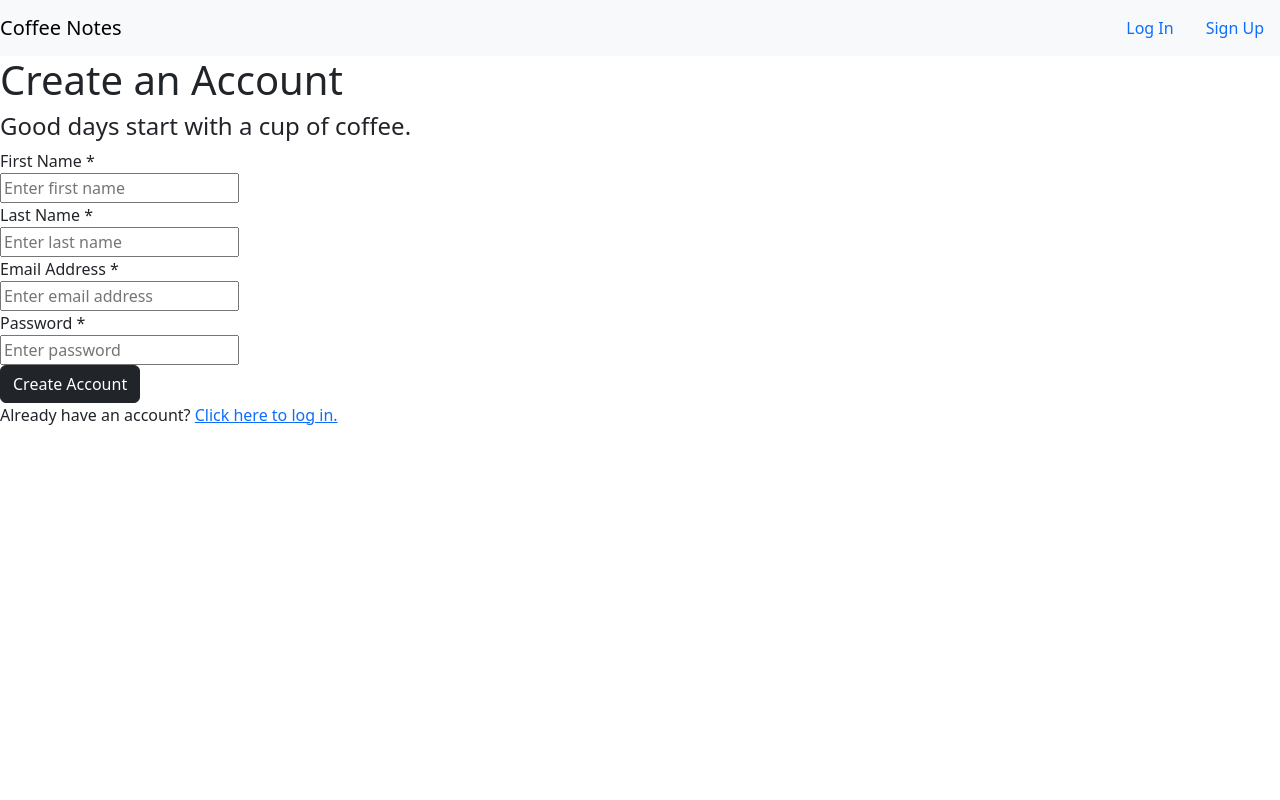
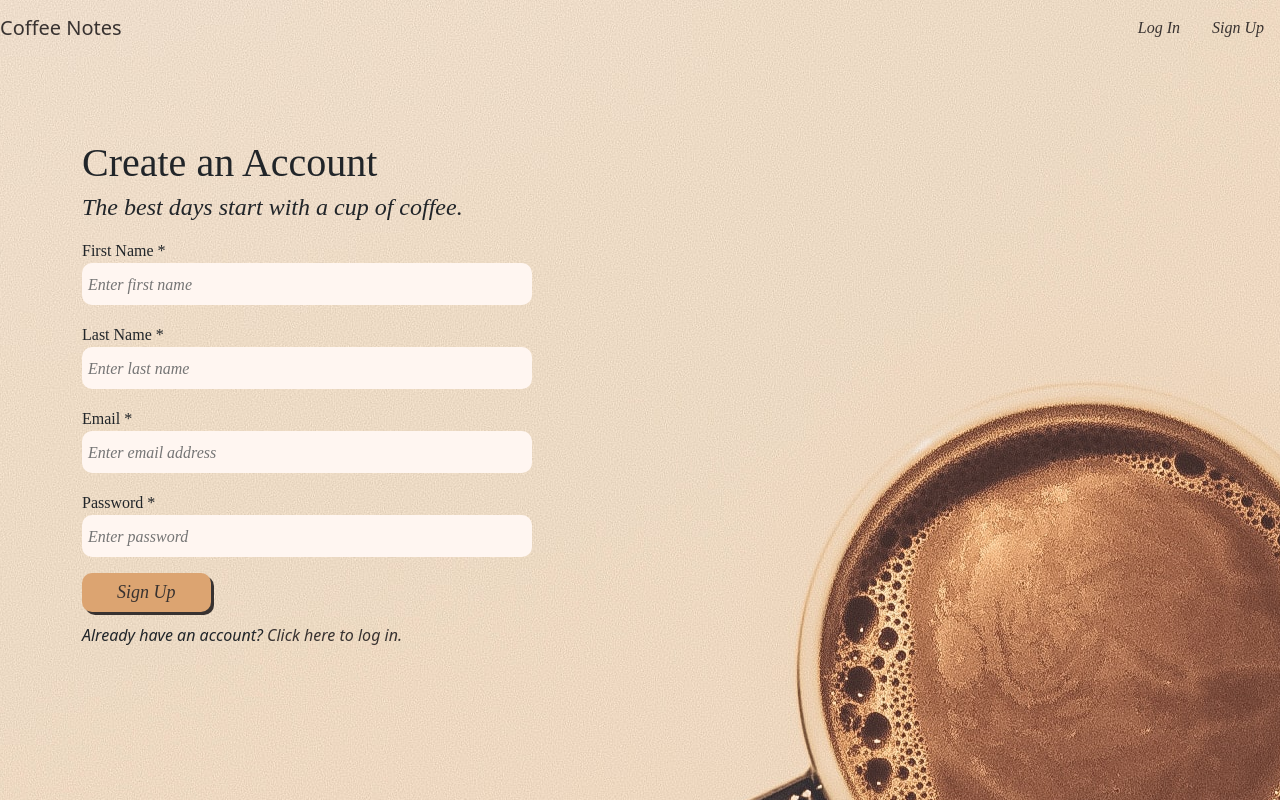
Before and after one commit to victoria-vu/Coffee-Notes, a Flask app: page /signup in a window 1280 px wide. Run offline with Flask 2, Linux system fonts and the light colour scheme.

Commit message:
Add background, font style, and style forms for home, log in and sign up pages

```diff
--- a/static/css/style.css
+++ b/static/css/style.css
@@ -0,0 +1,71 @@
+h1 {
+    font-family:  "Gloock";
+}
+
+h3 {
+    font-family:  "Larsseit";
+}
+
+h4 {
+    font-family: "Larsseit";
+    font-style: italic;
+}
+
+p {
+    font-style: italic;
+}
+
+.nav-link {
+    font-family:  "Larsseit";
+    font-style: italic;
+    font-weight: 500;
+    color: #383230;
+}
+
+.submit-btn {
+    font-family:  "Larsseit";
+    font-style: italic;
+    font-weight: 500;
+    font-size: 18px;
+    color: #383230;
+    background-color: #DCA471;
+    border-width: 0px;
+    border-radius: 10px;
+    padding: 6px 35px;
+    box-shadow: 3px 3px;
+}
+
+::placeholder {
+    font-family:  "Larsseit";
+    font-style: italic;
+}
+
+a:link {
+    color: #383230;
+    background-color: transparent;
+    text-decoration: none;
+  }
+
+  a:visited {
+    color: #383230;
+    background-color: transparent;
+    text-decoration: none;
+  }
+
+  a:hover {
+    color: #DCA471;
+    background-color: transparent;
+    text-decoration: underline;
+  }
+
+  a.nav-link:active {
+    color: #DCA471;
+    background-color: transparent;
+    text-decoration: underline;
+  }
+
+  a.nav-link:hover {
+    color: #DCA471;
+    background-color: transparent;
+    text-decoration: underline;
+  }
--- a/templates/base.html
+++ b/templates/base.html
@@ -5,9 +5,10 @@
 
       <!-- Bootstrap CSS -->
       <link href="https://cdn.jsdelivr.net/npm/bootstrap@5.3.0-alpha1/dist/css/bootstrap.min.css" rel="stylesheet" integrity="sha384-GLhlTQ8iRABdZLl6O3oVMWSktQOp6b7In1Zl3/Jr59b6EGGoI1aFkw7cmDA6j6gD" crossorigin="anonymous">
+      <link href="/static/css/style.css" rel="stylesheet">
 
       <!-- Bootstrap Header -->
-      <nav class="navbar navbar-light bg-light">
+      <nav class="navbar">
         <a href="/" class="navbar-brand mb-0 h1">Coffee Notes</a>
 
           <ul class="nav justify-content-end">
@@ -17,7 +18,7 @@
             {% endif %}
 
             {% if 'user_id' in session.keys() %}
-              <li class="nav-item"><a class="nav-link" href="/profile/{{ session['user_id'] }}">My Profile</a></li>
+              <li class="nav-item"><a class="nav-link" href="/profile/{{ session['user_id'] }}">Profile</a></li>
               <li class="nav-item"><a class="nav-link" href="/mycafes">My Cafes</a></li>
               <li class="nav-item"><a class="nav-link" href="/logout">Sign Out</a></li>
             {% endif %}
@@ -31,7 +32,9 @@
     <body>
       {% if get_flashed_messages() %}
         {% for msg in get_flashed_messages() %}
+        <div class="alert alert-dark" role="alert">
             <p class="flash-msg">{{ msg }}</p>
+        </div>
         {% endfor %}
       {% endif %}
 
--- a/templates/signup.html
+++ b/templates/signup.html
@@ -2,39 +2,85 @@
 
 {% block title %}Sign Up{% endblock %}
 
+{% block head %}
+<style>
+  body {
+    background-image: url("static/img/homepage-bg.jpg");
+    background-position: 35% 35%;
+    background-repeat: no-repeat;
+    background-attachment: fixed;
+  }
+
+  .details {
+    font-family: Gloock;
+  }
+
+  .container {
+    padding: 25x 30px;
+    border-radius: 5px;
+    margin-top: 6%;
+  }
+
+  .container .title {
+    font-size: 40px;
+    font-family: Gloock;
+    position: relative;
+  }
+
+  .input-box {
+    margin-top: 1.5%;
+    margin-bottom: 1.5%;
+  }
+
+  input {
+    background-color: #FFF6F1;
+    border-radius: 10px;
+    height: 42px;
+    width: 450px;
+    border: 0px;
+  }
+
+  p {
+    margin-top: 1%;
+  }
+
+
+
+</style>
+{% endblock %}
+
 {% block body %}
+<div class="container">
+    <div class="title">Create an Account</div>
+    <h4>The best days start with a cup of coffee.</h4>
 
-<h1>Create an Account</h1>
-<h4>Good days start with a cup of coffee.</h4>
-
-<div>
     <form action="/signup" method="POST">
-        <div>
-            <label for="user-fname">First Name *</label><br>
-            <input type="text" name="fname" id="user-fname" required="" placeholder="Enter first name">
+        <div class="input-box">
+            <span class="details">First Name *</span><br>
+            <input type="text" name="fname" id="user-fname" required="" placeholder=" Enter first name">
         </div>
 
-        <div>
-            <label for="user-lname">Last Name *</label><br>
-            <input type="text" name="lname" id="user-lname" required="" placeholder="Enter last name">
+        <div class="input-box">
+            <span class="details">Last Name *</span><br>
+            <input type="text" name="lname" id="user-lname" required="" placeholder=" Enter last name">
         </div>
 
-        <div>
-            <label for="user-email">Email Address *</label><br>
-            <input type="text" name="email" id="user-email" required="" placeholder="Enter email address">
+        <div class="input-box">
+            <span class="details">Email *</span><br>
+            <input type="text" name="email" id="user-email" required="" placeholder=" Enter email address">
         </div>
 
-        <div>
-            <label for="user-password">Password *</label><br>
-            <input type="password" name="password" id="user-password" pattern=".{8,}" title="Password must be at least 8 characters." required="" placeholder="Enter password">
+        <div class="input-box">
+            <span class="details">Password *</span><br>
+            <input type="password" name="password" id="user-password" pattern=".{8,}" title="Password must be at least 8 characters." required="" placeholder=" Enter password">
         </div>
 
-        <div>
-            <button type="submit" class="btn btn-dark">Create Account</button>
+        <div class="button">
+            <button type="submit" class="submit-btn">Sign Up</button>
         </div>
     </form>
-</div>
 
-<p>Already have an account? <a href="/login">Click here to log in.</a></p>
+    <p>Already have an account? <a href="/login">Click here to log in.</a></p>
 
+  </div>
 {% endblock %}
```
Also changed, not shown: templates/cafe_results.html (+51 -14 lines), templates/dashboard.html (+42 -4 lines), templates/homepage.html (+19 -3 lines), templates/login.html (+59 -15 lines), static/img/homepage-bg.jpg (added).
